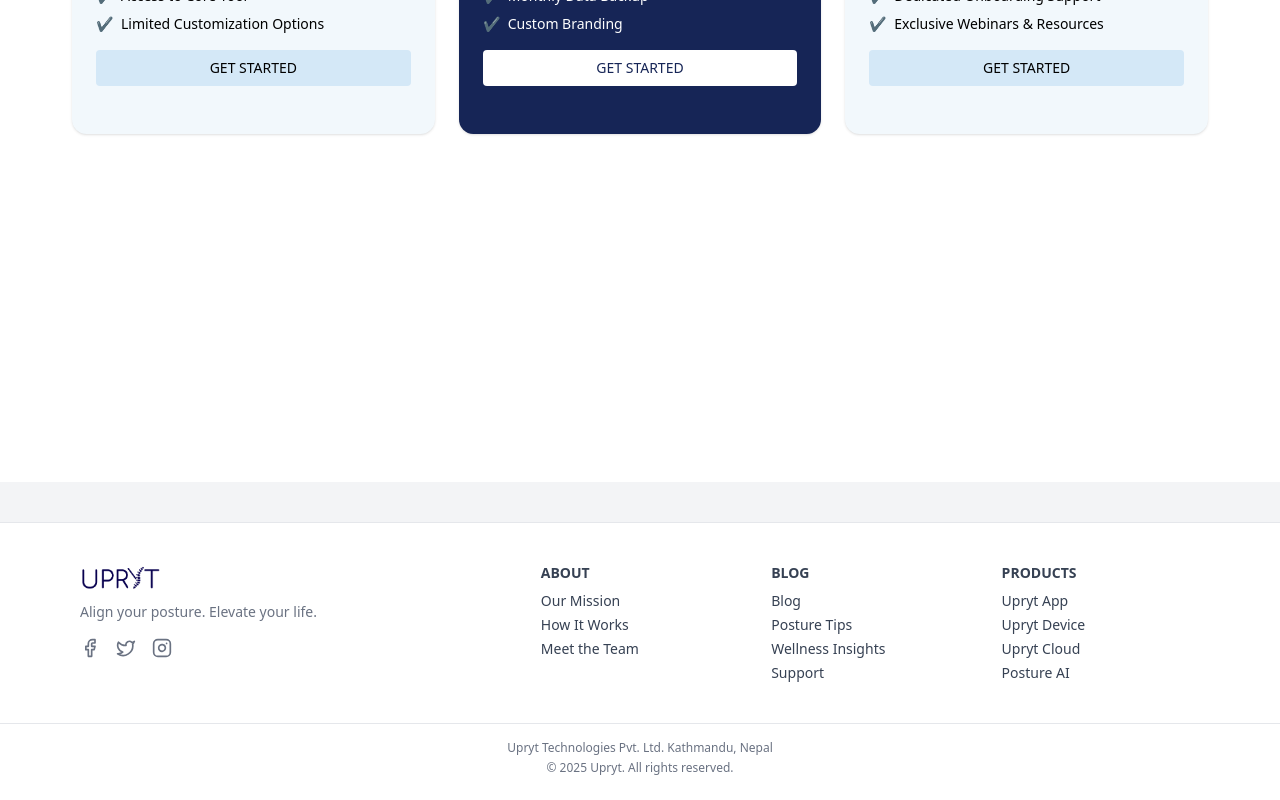
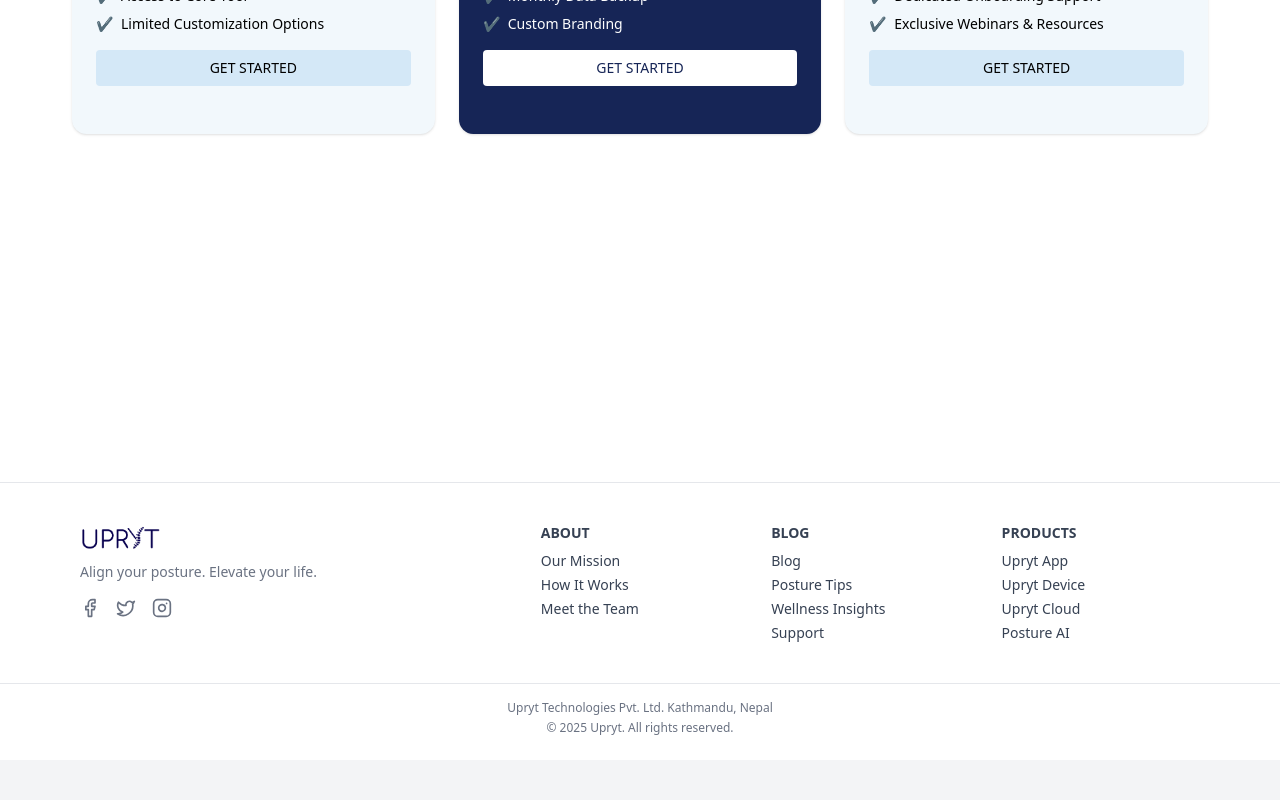
Before and after one commit to rezenn/Posture-Corrector, a React (Vite) app in the folder frontend/upryt_frontend/: page / in a window 1280 px wide. Shown: the part 2758-3558 px from the top of the page. After the commit the page ends 3518 px from the top, so only its background shows below. Built offline with nearby package versions, Linux system fonts and the light colour scheme.

Commit message:
Footer Margin Fixed

```diff
--- a/frontend/upryt_frontend/src/components/Footer.tsx
+++ b/frontend/upryt_frontend/src/components/Footer.tsx
@@ -3,7 +3,7 @@ import UprytLogo from '../assets/uprytblue.png';
 
 const Footer = () => {
   return (
-    <footer className="bg-white border-t border-gray-200 text-gray-700 text-sm mt-10">
+    <footer className="bg-white border-t border-gray-200 text-gray-700 text-sm ">
     <div className="max-w-6xl mx-auto px-4 py-10 grid grid-cols-2 md:grid-cols-5 gap-8">
 
   {/* Branding block spans 2 columns on medium screens and above */}
```
